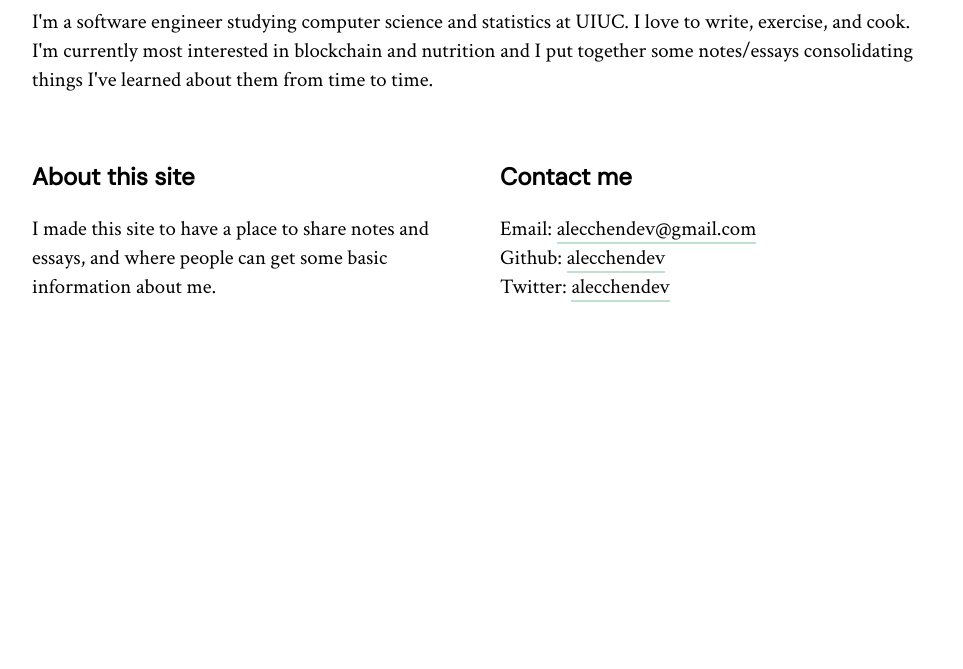
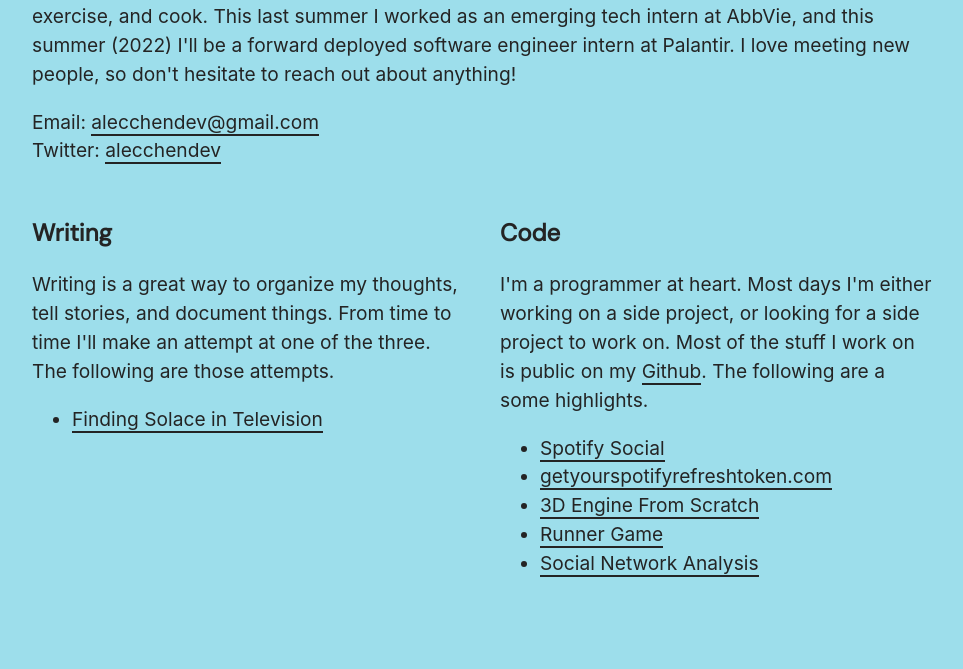
Before and after one commit to alecchendev/alecchendev.github.io, a Gatsby site: page / in a window 1280 px wide. Shown: the part 194-863 px from the top of the page, without its empty margins (158-1121 px from the left). Before the commit the page ends 800 px from the top, so only its background shows below. Built offline with nearby package versions, Linux system fonts and the light colour scheme; Gatsby itself is replaced by a stand-in of ours; a web font is replaced by a local one.

Commit message:
Redesign once again - simpler

```diff
--- a/src/components/layout.js
+++ b/src/components/layout.js
@@ -7,7 +7,7 @@
     <div className={[styles.master].join(' ')}>
       <div className={styles.wrapper}>
         <title>{pageTitle}</title>
-        <nav>
+        {/* <nav>
           <div className={styles.nav}>
               <div className={[styles.leftnav, styles.navsub].join(' ')}>
                   <Link to="/" className={styles.navlink}>
@@ -15,9 +15,6 @@
                   </Link>
               </div>
               <div className={[styles.rightnav, styles.navsub].join(' ')}>
-                  {/* <Link to="/about" className={styles.navlink}>
-                      About
-                  </Link> */}
                   <Link to="/projects" className={styles.navlink}>
                       Projects
                   </Link>
@@ -27,7 +24,7 @@
               </div>
           </div>
         <hr />
-        </nav>
+        </nav> */}
         <div className={styles.content}>
           {children}
         </div>
--- a/src/pages/index.js
+++ b/src/pages/index.js
@@ -7,32 +7,48 @@
   return (
     <Layout pageTitle={"Alec Chen - Home"} >
         <div>
+          <div className={styles.intro}>
             <h1>Hey, I'm Alec.</h1>
             <p>
               I'm a software engineer studying computer science and statistics at UIUC.
-              I love to write, exercise, and cook. I'm currently most interested in
-              blockchain and nutrition and I put together some notes/essays consolidating
-              things I've learned about them from time to time.
+              I love to code, write, exercise, and cook.
+              This last summer I worked as an emerging tech intern at AbbVie, and this
+              summer (2022) I'll be a forward deployed software engineer intern at Palantir.
+              I love meeting new people, so don't hesitate to reach out about anything!
             </p>
-            <br/>
-            <br/>
+            <p>
+              Email: <a href="mailto:alecchendev@gmail.com" target="_blank">alecchendev@gmail.com</a>
+              <br/>
+              Twitter: <a href="https://twitter.com/alecchendev" target="_blank">alecchendev</a>
+            </p>
+          </div>
             <div className={styles.flexh}>
               <div className={styles.homesub}>
-                <h2>About this site</h2>
+                <h2>Writing</h2>
                 <p>
-                  I made this site to have a place to share notes and essays, and
-                  where people can get some basic information about me.
+                  Writing is a great way to organize my thoughts, tell stories,
+                  and document things. From time to time I'll make an attempt at
+                  one of the three. The following are those attempts.
                 </p>
+                <ul>
+                  <li><a href="">Finding Solace in Television</a></li>
+                </ul>
               </div>
               <div className={styles.homesub}>
-                <h2>Contact me</h2>
+                <h2>Code</h2>
                 <p>
-                  Email: <a href="mailto:alecchendev@gmail.com" target="_blank">alecchendev@gmail.com</a>
-                  <br/>
-                  Github: <a href="https://github.com/alecchendev" target="_blank">alecchendev</a>
-                  <br/>
-                  Twitter: <a href="https://twitter.com/alecchendev" target="_blank">alecchendev</a>
+                  I'm a programmer at heart. Most days I'm either
+                  working on a side project, or looking for a side project to work on.
+                  Most of the stuff I work on is public on my <a href="https://github.com/alecchendev">Github</a>.
+                  The following are a some highlights.
                 </p>
+                <ul>
+                  <li><a href="https://github.com/alecchendev/spotify-social" target="_blank">Spotify Social</a></li>
+                  <li><a href="https://github.com/alecchendev/spotify-refresh-token" target="_blank">getyourspotifyrefreshtoken.com</a></li>
+                  <li><a href="https://github.com/alecchendev/spotify-social" target="_blank">3D Engine From Scratch</a></li>
+                  <li><a href="https://github.com/alecchendev/runner-game" target="_blank">Runner Game</a></li>
+                  <li><a href="https://github.com/alecchendev/social-network-analysis" target="_blank">Social Network Analysis</a></li>
+                </ul>
               </div>
             </div>
         </div>
--- a/src/styles/layout.module.css
+++ b/src/styles/layout.module.css
@@ -1,33 +1,48 @@
-@import url('https://fonts.googleapis.com/css2?family=Roboto&family=Amiri&family=Crimson+Text&family=DM+Serif+Text&family=Playfair+Display&family=DM+Sans&display=swap');
+@import url('https://fonts.googleapis.com/css2?family=DM+Sans&display=swap');
+
+:root {
+    --text-color: #242424;
+    --bg-color: #9ddeeb;
+}
+
+::selection {
+    background: var(--text-color); /* WebKit/Blink Browsers */
+    color: var(--bg-color);
+}
 
 body {
     margin: 0;
+    /* font-family: DM Sans; */
     font-family: DM Sans;
-    line-height: 1.4;
+    line-height: 1.5;
+    background-color:var(--bg-color);
+    color: var(--text-color);
 }
 
 h1, h2, h3 {
-    font-family: DM Sans;
+    /* font-family: DM Sans; */
+    font-weight: bold;
 }
 
 p, li {
-    font-family: Crimson Text;
-    font-size: 1.3rem;
+    font-family: -apple-system, BlinkMacSystemFont, 'Segoe UI', Roboto, Oxygen, Ubuntu, Cantarell, 'Open Sans', 'Helvetica Neue', sans-serif;
+    font-size: 1.2rem;
     /* font-family: -apple-system, BlinkMacSystemFont, 'Segoe UI', Roboto, Oxygen, Ubuntu, Cantarell, 'Open Sans', 'Helvetica Neue', sans-serif; */
     /* font-size: 1.15rem; */
 }
 
 a {
-    color: black;
+    color: var(--text-color);
     text-decoration: none;
-    border-bottom: 2px solid #c1e1cd;
+    border-bottom: 2px solid var(--text-color);
 }
 
 a:hover {
-    border-bottom: 2px solid #67ab79;
+    border-bottom: 2px solid var(--text-color);
     text-decoration: none;
+    color: var(--bg-color);
     background-image: linear-gradient(
-    180deg,transparent 0%,#c1e1cd 0);
+    180deg,transparent 0%,var(--text-color) 0);
 }
 
 .master {
@@ -103,10 +118,9 @@
 }
 
 .content {
-    margin-top: 50px;
+    margin-top: 100px;
     width: 100%;
 }
-
 
 @media (max-width: 1000px) {
     .wrapper {
--- a/src/styles/utils.module.css
+++ b/src/styles/utils.module.css
@@ -18,12 +18,17 @@
     background-color:peachpuff;
 }
 
+.intro {
+    margin-bottom: 50px;
+}
+
 .flexh {
     display: flex;
     justify-content: space-between;
 }
 .homesub {
     width: 48%;
+    margin-bottom: 25px;
 }
 
 .myface {
@@ -88,6 +93,12 @@
 }
 
 @media (max-width: 1000px) {
+    .flexh {
+        flex-direction: column;
+    }
+    .homesub {
+        width: 100%;
+    }
     .myface {
         display: none;
     }
```
